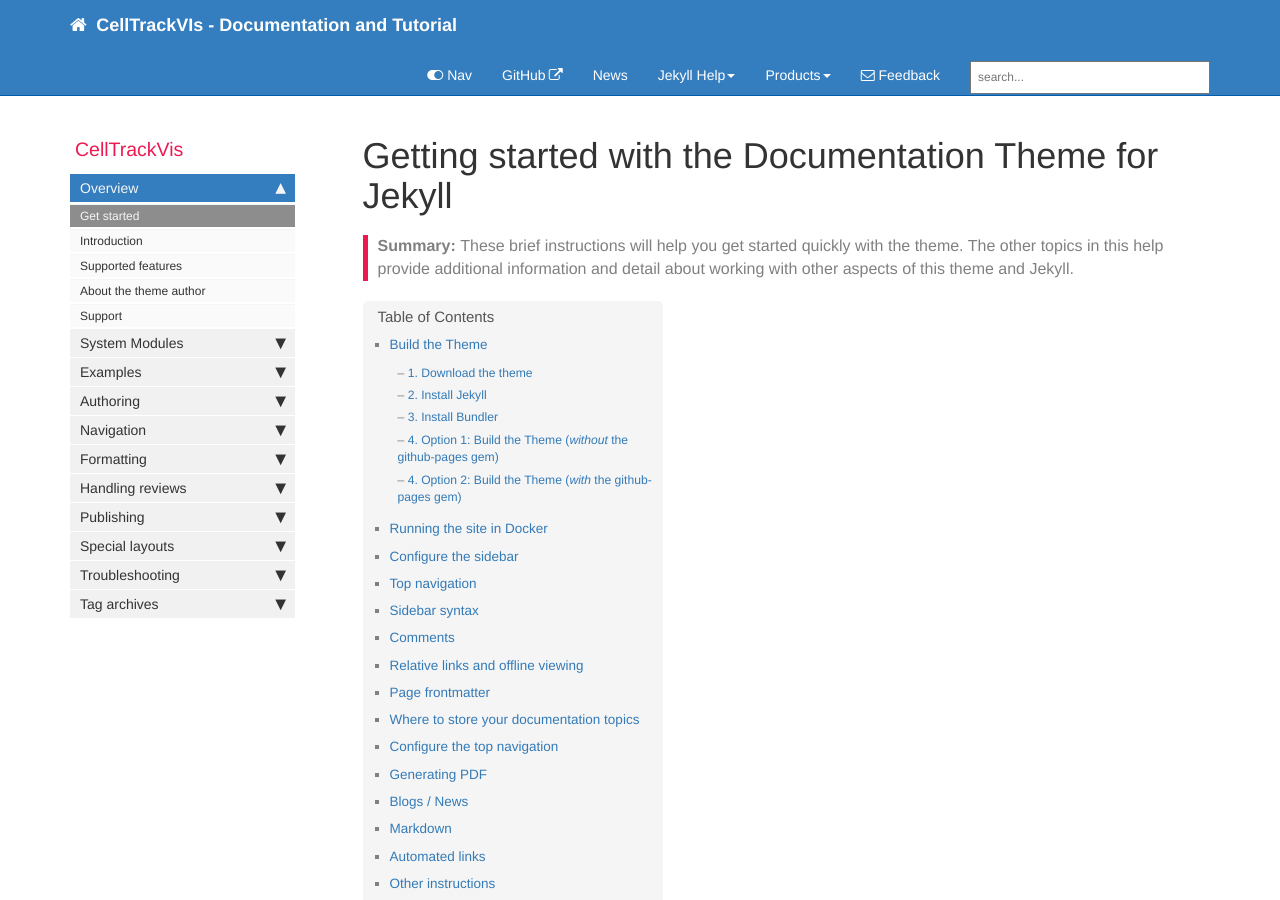
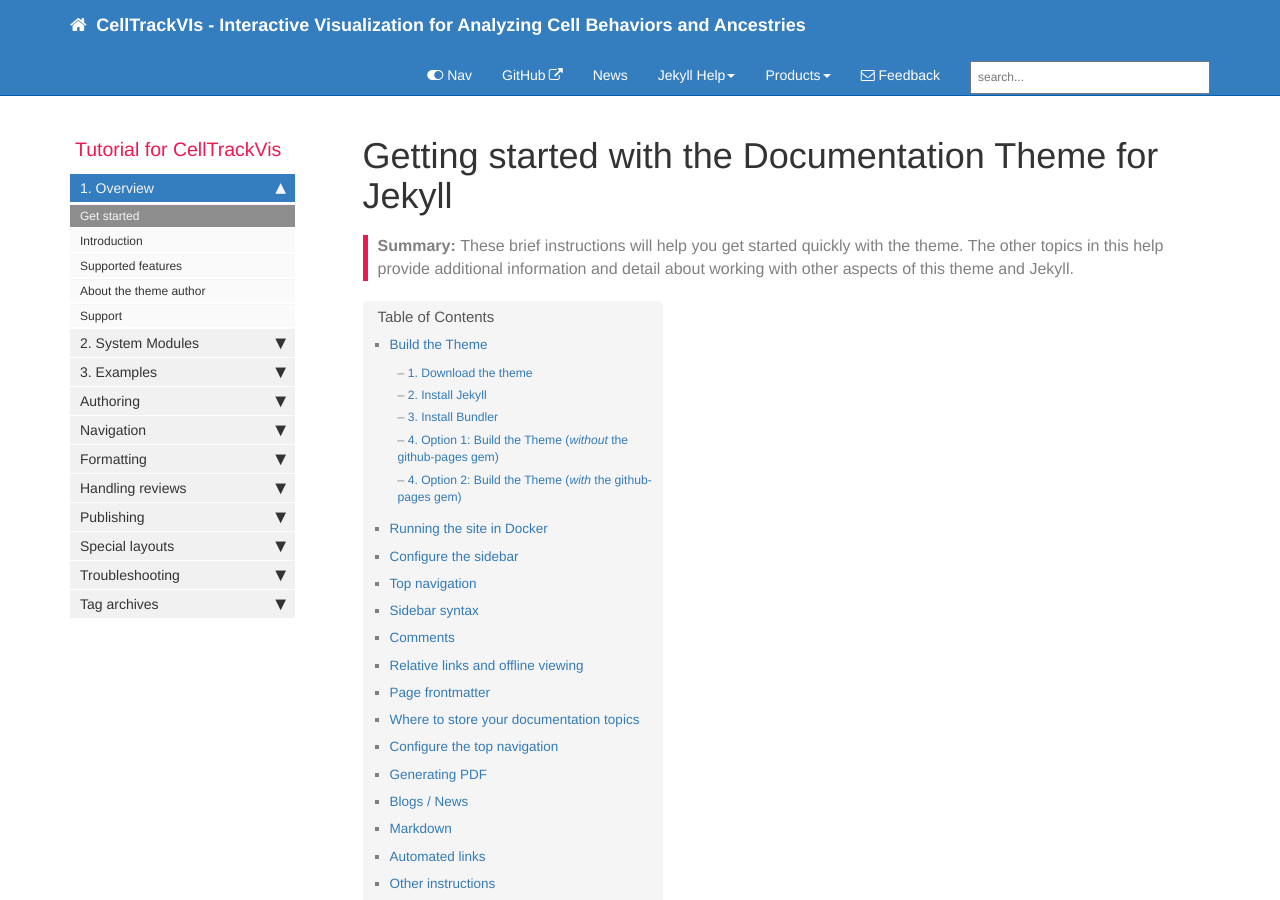
Before and after one commit to scbeom/ctv_tutorial, a Jekyll site: the page built from index.md, in a window 1280 px wide and 900 px high. Built offline with Jekyll 4.4.1, drawn with Linux system fonts in a browser that asks for light colours; comment, search, counter and statistics services are not loaded.

```diff
--- a/_config.yml
+++ b/_config.yml
@@ -3,7 +3,7 @@ repository: tomjoht/documentation-theme-jekyll
 output: web
 # this property is useful for conditional filtering of content that is separate from the PDF.
 
-topnav_title: CellTrackVIs - Documentation and Tutorial
+topnav_title: CellTrackVIs - Interactive Visualization for Analyzing Cell Behaviors and Ancestries
 # this appears on the top navigation bar next to the home button
 
 site_title: CellTrackVIs - documentation and tutorial
--- a/_data/sidebars/mydoc_sidebar.yml
+++ b/_data/sidebars/mydoc_sidebar.yml
@@ -2,7 +2,7 @@
 
 entries:
 - title: sidebar
-  product: CellTrackVis
+  product: Tutorial for CellTrackVis
   version:
   folders:
 
@@ -19,7 +19,7 @@ entries:
       output: pdf
       type: frontmatter
 
-  - title: Overview
+  - title: 1. Overview
     output: web, pdf
     folderitems:
 
@@ -44,7 +44,7 @@ entries:
       url: /mydoc_support.html
       output: web, pdf
 
-  - title: System Modules
+  - title: 2. System Modules
     output: web, pdf
     folderitems:
 
@@ -56,7 +56,7 @@ entries:
       url: /mydoc_release_notes_50.html
       output: web, pdf
 
-  - title: Examples
+  - title: 3. Examples
     output: web, pdf
     folderitems:
 
```
